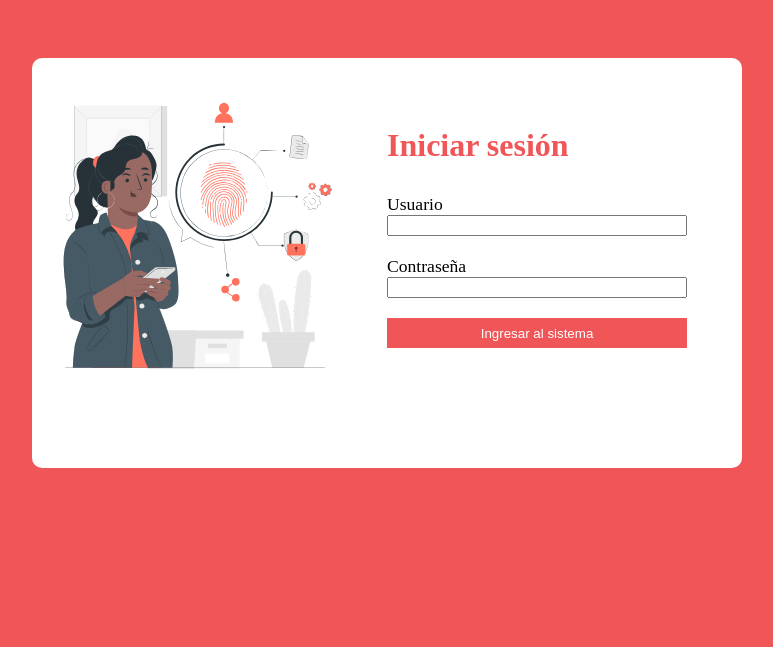
After one commit to OviedoSebastian/BDPROJECT, a PHP site: page /index.html in a window 1280 px wide. The commit adds this page. Shown: the top 647 px of the page, without its empty margins (253-1026 px from the left). Run offline with PHP 8.4, Linux system fonts and the light colour scheme.

Commit message:
Add files via upload

```diff
--- a/control/ajaxhear.php
+++ b/control/ajaxhear.php
@@ -7,6 +7,10 @@
 
     case 'validaLogin':
         $result = validaLogin( $_POST['username'], $_POST['password'] );
+        break;
+
+    case 'BuscaEmpleado':
+        $result = BuscaEmpleado( $_POST['docempleado'] );
         break;
 
     default:
--- /dev/null
+++ b/css/styleLOGIN.css
@@ -0,0 +1,53 @@
+body{
+    background-color: #F05658;
+    display: flex;
+    justify-content: center;
+}
+
+/* Estilos para el login */
+.formulario_login{
+    background-color: #ffffff;
+    border-radius: 10px 10px 10px 10px;
+    -moz-border-radius: 10px 10px 10px 10px;
+    -webkit-border-radius: 10px 10px 10px 10px;
+    width: 700px;
+    height: 400px;
+    padding: 5px;
+    margin-top: 50px;
+}
+.camposform h2{
+    margin: inherit;
+    margin-bottom: 30px;
+    margin-top: 20px;
+    color: #F05658;
+    font-size: 2rem;
+    font-weight: bold;
+}
+.camposform label{
+    font-size: 1.1rem;
+}
+.botonlog{
+    background-color: #F05658;
+    border: inherit;
+    color: #ffffff;
+    width: 100%;
+    height: 30px;
+}
+.imglogin{
+    max-width: 300px;
+    margin-left: 10px;
+    margin-top: 20px;
+}
+
+.camposform{
+    margin-top: 20px;
+    position: relative;
+    top: -300px;
+    left: 350px;
+    display: flex;
+    flex-direction: column;
+    width: 300px;
+}
+.camposform input{
+    margin-bottom: 20px;
+}
--- /dev/null
+++ b/index.html
@@ -0,0 +1,38 @@
+<!DOCTYPE html>
+<html lang="en">
+<head>
+    <meta charset="UTF-8">
+    <meta name="viewport" content="width=device-width, initial-scale=1.0">
+    <link href="css/styleLOGIN.css" rel="stylesheet" type="text/css">
+    <script src="https://code.jquery.com/jquery-3.6.0.min.js"></script>
+    <title>LiquorMinder</title>
+</head>
+<body>
+
+    <div class="formulario_login">
+
+        <form action="control/ajaxhear.php" id="login_form" method="POST">
+
+            <img src="img/login.svg" alt="login" class="imglogin">
+
+            <div class="camposform">
+                <h2>Iniciar sesión</h2>
+
+                <label for="username">Usuario</label>
+                <input type="text" id="username" name="username" required>
+
+                <label for="password">Contraseña</label>
+                <input type="password" id="password" name="password" required>
+
+                <button class="botonlog" type="submit" id="login" >Ingresar al sistema</button>
+            </div>
+
+        </form>
+
+    </div>
+
+</body>
+
+<script src="js/javascript.js"></script>
+
+</html>
--- a/js/javascript.js
+++ b/js/javascript.js
@@ -1,26 +1,7 @@
-//solicitud del login
-/*$.ajax({
-    url: 'ajaxhear.php',
-    method: 'POST',
-    dataType: 'json',
-    data: {
-      nombre: 'John',
-      apellido: 'Doe'
-
-    },
-    success: function(response) {
-
-      console.log(response);
-    },
-    error: function(xhr, status, error) {
-
-      console.log('Error en la solicitud: ' + error);
-    }
-  });*/
-
 
 $(document).ready(function() {
 
+  //envio de informacion del login
   $('#login_form').submit(function(event) {
     // Prevenir el envío del formulario
     event.preventDefault();
@@ -33,23 +14,47 @@
       url: './control/ajaxhear.php',
       method: 'POST',
       data: {
-        action: "validaLogin",
+        action: "validaLogin", //action que se valida en el ajaxhear
         username: username,
         password: password
       },
       success: function(response) {
-        // Aquí puedes manejar la respuesta del servidor
+        // respuesta del servidor
         console.log(response);
-        window.open("https://www3.animeflv.net/ver/one-piece-tv-535");
+        window.open("./panel_de_control.php");
       },
       error: function(xhr, status, error) {
-        // Manejar errores
+        // Manejo errores
         console.log('Error en la solicitud: ' + error);
       }
     });
   });
 
+//envio de informacion y manejo de campos para el formulario de empleado
+$('#empleadoBusqueda').submit(function(event) {
+  // Prevenir el envío del formulario
+  event.preventDefault();
 
+  // Obtener los valores de usuario y contraseña
+  var docempleado = $('#docEmp').val();
+
+  $.ajax({
+    url: './control/ajaxhear.php',
+    method: 'POST',
+    data: {
+      action: "BuscaEmpleado", //action que se valida en el ajaxhear
+      docempleado: docempleado
+    },
+    success: function(response) {
+      // respuesta del servidor
+      console.log(response);
+    },
+    error: function(xhr, status, error) {
+      // Manejo errores
+      console.log('Error en la solicitud: ' + error);
+    }
+  });
+});
 
 
 });
```
Also changed, not shown: control/control.php (+47 -1 lines), css/formulario_empleado.css (added, +23 -0 lines), panel_de_control.php (added, +47 -0 lines), sql/conexion.php (added, +19 -0 lines), sql/creacion de las tablas.txt (added, +54 -0 lines), logo.jpg (added).
